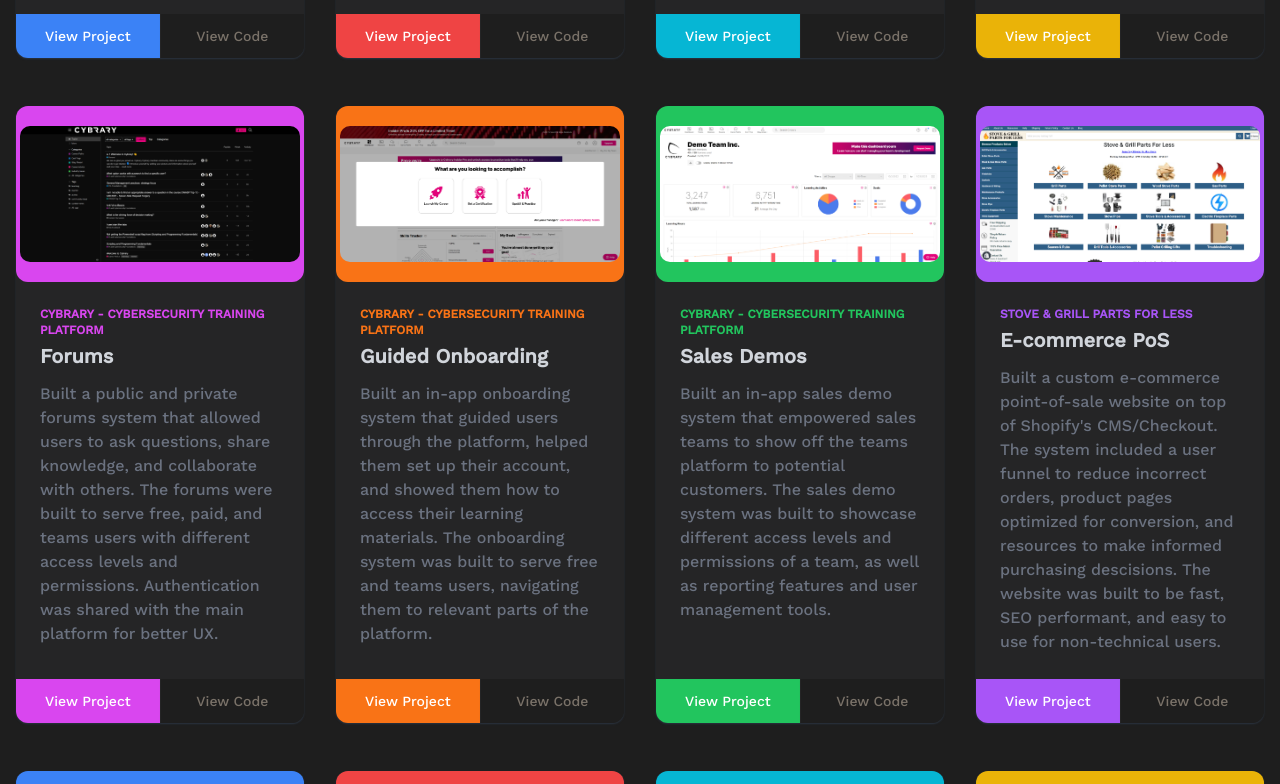
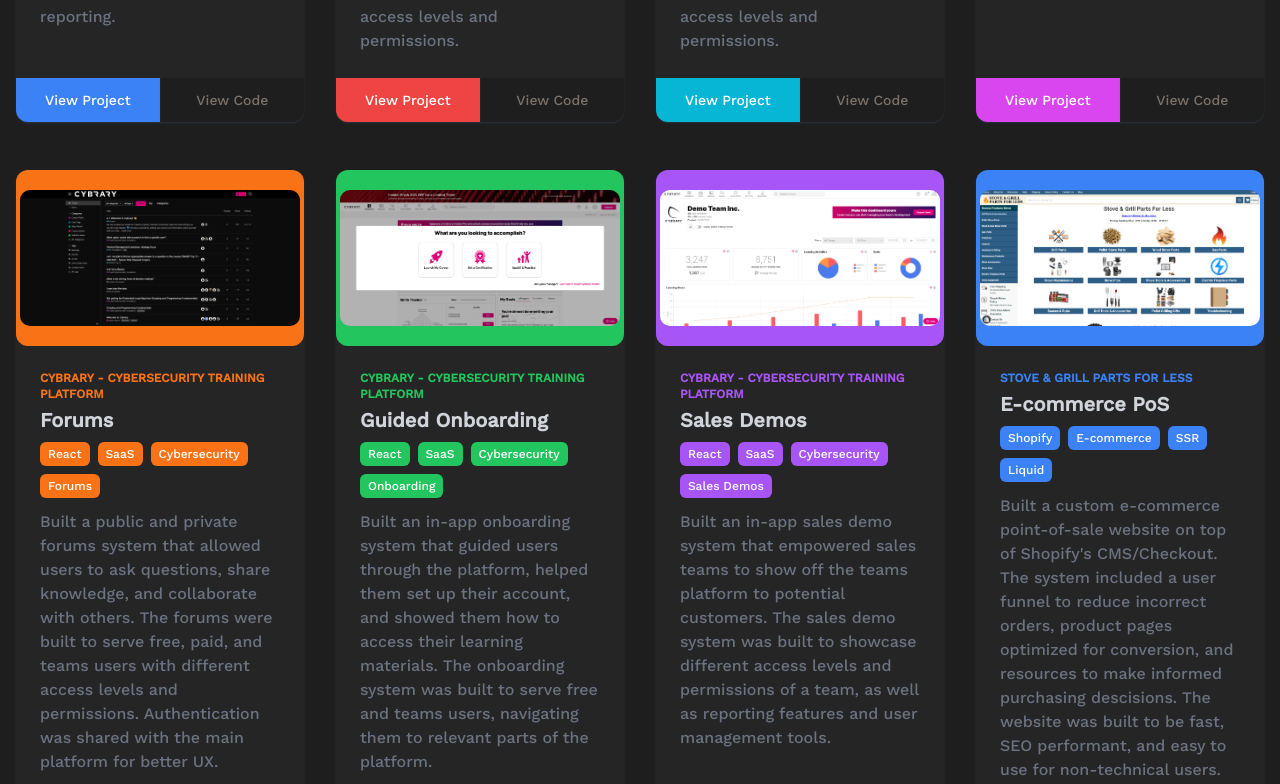
Before and after one commit to Cellis9421/portfolio, a Next.js app: page /projects in a window 1280 px wide. Shown: the part 819-1603 px from the top of the page. Built offline with nearby package versions, Linux system fonts and the light colour scheme.

Commit message:
Add tags to Projects page

```diff
--- a/src/components/Cards/ProjectCard.tsx
+++ b/src/components/Cards/ProjectCard.tsx
@@ -6,7 +6,7 @@
   "blue-500",
   "red-500",
   "cyan-500",
-  "yellow-500",
+  // "yellow-500",
   "fuchsia-500",
   "orange-500",
   "green-500",
@@ -27,6 +27,7 @@
     viewLink,
     codeLink,
     iconElement,
+    tags,
   } = project;
   const color = useMemo(
     () =>
@@ -66,6 +67,17 @@
         <h3 className="text-xl font-semibold text-gray-300 hover:text-white">
           {title}
         </h3>
+        {/** Add chips for each tag */}
+        <div className="flex flex-wrap gap-2 mt-2">
+          {tags?.map((tag, index) => (
+            <span
+              key={index}
+              className={`px-2 py-1 bg-${color} text-white text-xs rounded-md`}
+            >
+              {tag}
+            </span>
+          ))}
+        </div>
         <p className="mt-3 text-gray-500">{description}</p>
       </div>
       <div className="mt-auto flex border-t divide-x border-editor.backgroundMedium divide-editor.backgroundMedium">
--- a/src/configs/PROJECTS.tsx
+++ b/src/configs/PROJECTS.tsx
@@ -12,7 +12,7 @@
     iconElement: (
       <Screenshot src="cybrary_checkout.png" alt="Cybrary Checkout" />
     ),
-    tags: ["Paddle", "Chargebee", "React", "SaaS", "E-commerce"],
+    tags: ["Paddle", "Chargebee", "React", "SaaS"],
   },
   {
     title: "Immersive LX",
@@ -23,6 +23,7 @@
     iconElement: (
       <Screenshot src="cybrary_immersive.png" alt="Cybrary Immersive" />
     ),
+    tags: ["React", "SaaS", "Cybersecurity", "Virtual Labs"],
   },
   {
     title: "Enterprise Dashboards",
@@ -33,6 +34,7 @@
     iconElement: (
       <Screenshot src="cybrary_dashboard.png" alt="Cybrary Dashboard" />
     ),
+    tags: ["React", "SaaS", "Cybersecurity", "Reporting"],
   },
   {
     title: "User Profiles",
@@ -43,6 +45,7 @@
     iconElement: (
       <Screenshot src="cybrary_profile.png" alt="Cybrary Profiles" />
     ),
+    tags: ["React", "SaaS", "Cybersecurity", "User Profiles"],
   },
   {
     title: "Forums",
@@ -51,6 +54,7 @@
       "Built a public and private forums system that allowed users to ask questions, share knowledge, and collaborate with others. The forums were built to serve free, paid, and teams users with different access levels and permissions. Authentication was shared with the main platform for better UX.",
     viewLink: "https://forums.cybrary.it/",
     iconElement: <Screenshot src="cybrary_forums.png" alt="Cybrary Forums" />,
+    tags: ["React", "SaaS", "Cybersecurity", "Forums"],
   },
   {
     title: "Guided Onboarding",
@@ -61,6 +65,7 @@
     iconElement: (
       <Screenshot src="cybrary_onboarding.png" alt="Cybrary Onboarding" />
     ),
+    tags: ["React", "SaaS", "Cybersecurity", "Onboarding"],
   },
   {
     title: "Sales Demos",
@@ -71,6 +76,7 @@
     iconElement: (
       <Screenshot src="cybrary_sales_demo.png" alt="Cybrary Sales Demo" />
     ),
+    tags: ["React", "SaaS", "Cybersecurity", "Sales Demos"],
   },
   /** SGPFL */
   {
@@ -80,6 +86,7 @@
       "Built a custom e-commerce point-of-sale website on top of Shopify's CMS/Checkout. The system included a user funnel to reduce incorrect orders, product pages optimized for conversion, and resources to make informed purchasing descisions. The website was built to be fast, SEO performant, and easy to use for non-technical users.",
     viewLink: "https://pellet-stove-parts-4less.com/",
     iconElement: <Screenshot src="sgpfl_homepage.png" alt="SGPFL Homepage" />,
+    tags: ["Shopify", "E-commerce", "SSR", "Liquid"],
   },
   {
     title: "CMS",
@@ -87,6 +94,7 @@
     description:
       "Built a content management system to extend our existing product catalog(s) from Shopify and Finale Inventory in custom ways. The system included a product editor, product list, and product detail pages. It performed basic CRUD operations on data from multiple sources and was built to be fast, reliable, and easy to use for non-technical users.",
     iconElement: <Screenshot src="sgpfl_ac2_app.png" alt="SGPFL AC2 App" />,
+    tags: ["Shopify", "Finale Inventory", "E-commerce", "CMS"],
   },
   {
     title: "Reporting Server",
@@ -96,6 +104,7 @@
     iconElement: (
       <Screenshot src="sgpfl_ac2_reports.png" alt="SGPFL AC2 Reports" />
     ),
+    tags: ["Shopify", "Finale Inventory", "E-commerce", "Reporting", "GCP", "API", "Google Sheets"],
   },
   {
     title: "Diagnsotics Server",
@@ -105,6 +114,7 @@
     iconElement: (
       <Screenshot src="sgpfl_ac2_diagnostics.png" alt="SGPFL AC2 Diagnostics" />
     ),
+    tags: ["Shopify", "Finale Inventory", "E-commerce", "Diagnostics", "GCP", "API"],
   },
   {
     title: "Accessibility Compliance",
@@ -118,6 +128,7 @@
       />
     ),
     viewLink: "https://pellet-stove-parts-4less.com/",
+    tags: ["Shopify", "E-commerce", "WCAG 2.2 AA", "Accessibility"],
   },
   {
     title: "Label Generation Server",
@@ -127,6 +138,7 @@
     iconElement: (
       <Screenshot src="sgpfl_label_pdf.png" alt="SGPFL Label Server" />
     ),
+    tags: ["Shopify", "Finale Inventory", "E-commerce", "Label Generation", "GCP", "API"],
   },
   /** Portfolio */
   {
@@ -137,6 +149,7 @@
     codeLink: "https://github.com/Cellis9421/portfolio",
     viewLink: "https://calvinellis.io",
     iconElement: <Screenshot src="portfolio.png" alt="Portfolio" />,
+    tags: ["Next.js", "TailwindCSS", "TypeScript", "Static Site", "Open Source"],
   },
   /** Side Projects */
   {
@@ -146,6 +159,7 @@
       "Created a process manager to manage long-running processes on a system. The python script starts processes and monitors them for crashes, restarting them as needed. The system was built to be fast, reliable, and easy to use for non-technical users.",
     iconElement: <Screenshot src="process_manager.png" alt="Process Manager" />,
     codeLink: "https://github.com/Cellis9421/HydraMBLauncher/tree/master",
+    tags: ["Python", "Process Manager", "System Administration", "CLI"],
   },
   {
     title: "Website Builder",
@@ -154,6 +168,7 @@
       "Created a php website builder to generate static websites from a simple JSON configuration. As one of my first projects in PHP, it was a great learning experience and allowed me to build a website for a friend in a fraction of the time it would have taken to build by hand. (That was it's only user)",
     iconElement: <Screenshot src="website_builder.png" alt="Website Builder" />,
     codeLink: "https://github.com/Cellis9421/HydraMBLauncher/tree/master",
+    tags: ["PHP", "Website Builder", "Static Site"],
   },
   {
     title: "Discord AI Bot",
@@ -162,6 +177,8 @@
       "Created a discord bot to do various things with AI. The bot could generate text, images, and more. It was a good project to learn about AI text generation and how to integrate it into a discord bot. The bot was used in a few small servers and was a fun project to work on.",
     iconElement: <Screenshot src="discord_ai_bot.png" alt="Discord AI Bot" />,
     codeLink: "https://github.com/Cellis9421/discord-ai-bot",
+    tags: ["Discord", "AI", "Bot", "Python", "OpenAI"],
+
   },
   {
     title: "pAInt it",
@@ -170,6 +187,7 @@
       "Created a web app to generate art using AI. The app could generate art from text. It was a fun project to learn about AI image generation and how to integrate it into a web app. The app was used by a few friends and was a fun project to work on.",
     iconElement: <Screenshot src="paint_it.png" alt="pAInt it App" />,
     codeLink: "https://github.com/Cellis9421/paint-it",
+    tags: ["AI", "OpenAI", "React", "Next.js", "DALL-E"],
   },
 ];
 
```
